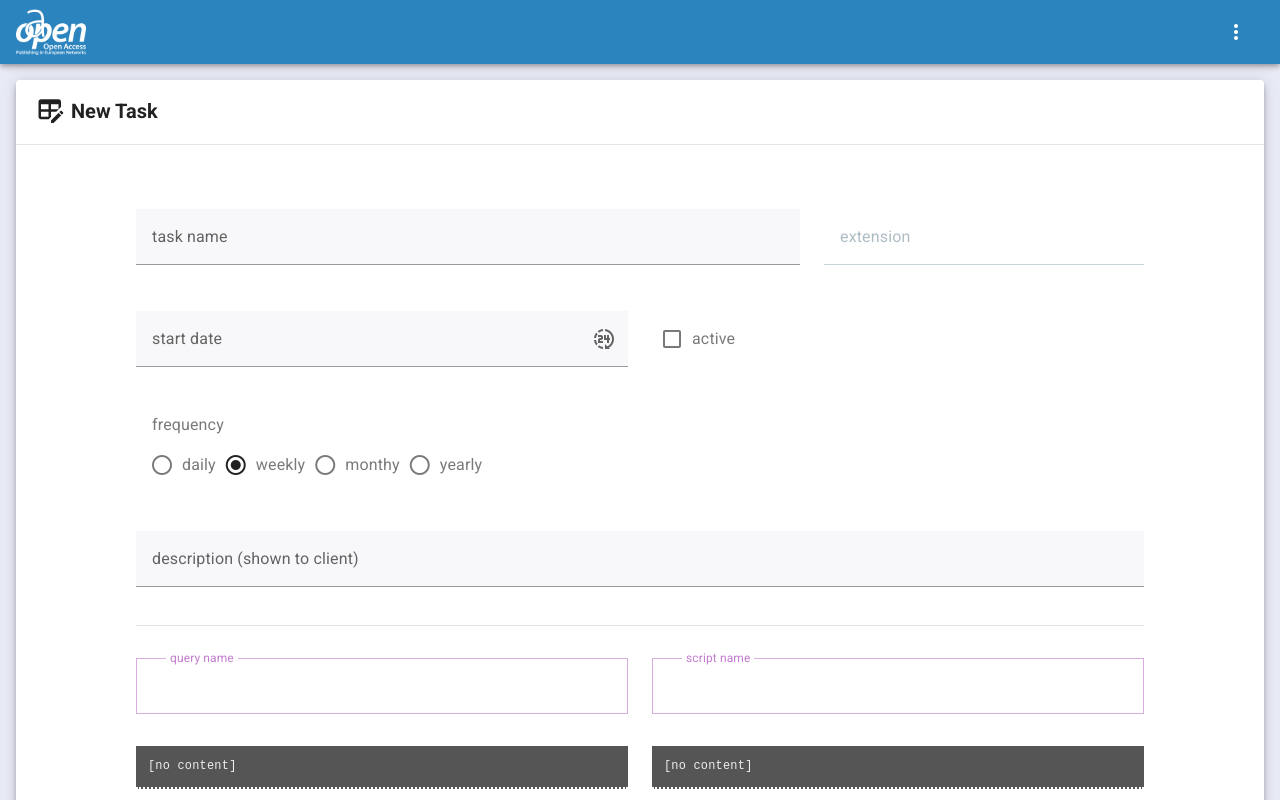
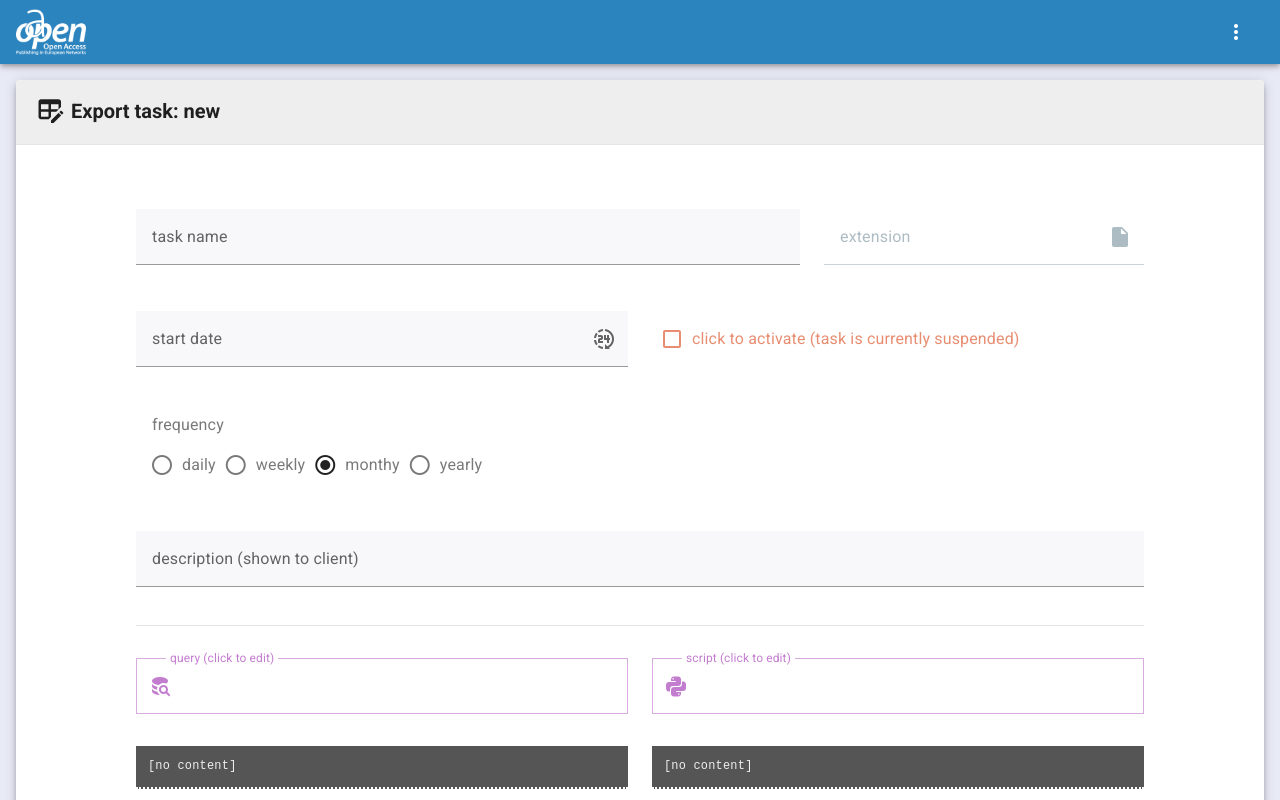
Before and after one commit to trilobiet/oapenmemomanager, a Vue app in the folder src/frontend/: page /task/new/1 in a window 1280 px wide. Shown: the top 800 px of the page. Built offline with nearby package versions, Linux system fonts and the light colour scheme.

Commit message:
Runlog screen

```diff
--- a/src/frontend/src/globalFunctions.js
+++ b/src/frontend/src/globalFunctions.js
@@ -72,6 +72,26 @@ export const globalfunctions = {
 		const offset = today.getTimezoneOffset()
 		let tomorrow = new Date(today.getTime() - offset*60*1000 + 24*60*60*1000)
 		return tomorrow.toISOString().split('T')[0]
-	}
+	},
+
+	extensionIcon(ext) {
+
+		if(ext) {
+
+			switch(ext.toLowerCase()) {
+				case "xml":
+				case "onix":
+				case "marcxml": return "mdi-xml"
+				case "rss": return "mdi-rss"
+				case "xls":
+				case "xlsm": return "mdi-microsoft-excel"
+				case "tsv":
+				case "csv": return "mdi-file-delimited"
+				case "htm":
+				case "html": return "mdi-file-code"
+				default: return "mdi-file"
+			}
+		} else return "mdi-file"
+	},
 
 }
--- a/src/frontend/src/main.js
+++ b/src/frontend/src/main.js
@@ -23,7 +23,7 @@ const myLightTheme = {
 		surface: '#FFFFFF',
 		primary: '#9C27B0',
 		'primary-darken-1': '#3700B3',
-		secondary: '#03DAC6',
+		secondary: '#ddd',
 		'secondary-darken-1': '#018786',
 		error: '#B00020',
 		info: '#2196F3',
--- a/src/frontend/src/views/Home.vue
+++ b/src/frontend/src/views/Home.vue
@@ -11,7 +11,7 @@
 
       <v-card class="elevation-5">
 
-        <v-toolbar color="transparent" >
+        <v-toolbar>
 
           <v-toolbar-title class="font-weight-bold">
             <v-icon>mdi-account-group</v-icon> Clients
--- a/src/frontend/src/views/forms/ClientForm.vue
+++ b/src/frontend/src/views/forms/ClientForm.vue
@@ -12,7 +12,7 @@
 
       <v-card class="elevation-5" >
 
-          <v-toolbar color="transparent" >
+          <v-toolbar>
             <v-toolbar-title class="font-weight-bold">
               <v-icon>mdi-square-edit-outline</v-icon> {{ title }}
             </v-toolbar-title>
--- a/src/frontend/src/views/forms/TaskForm.vue
+++ b/src/frontend/src/views/forms/TaskForm.vue
@@ -12,9 +12,9 @@
 
         <v-card class="elevation-5" >
 
-            <v-toolbar color="transparent" >
+            <v-toolbar>
               <v-toolbar-title class="font-weight-bold">
-                <v-icon>mdi-table-edit</v-icon> {{ isNew? "New Task" : title }}
+                <v-icon>mdi-table-edit</v-icon> Export task: {{ isNew? "new" : title }}
               </v-toolbar-title>
             </v-toolbar>
 
@@ -50,7 +50,8 @@
                   <v-text-field label="task name" v-model="task.fileName" :rules="validation.fileName" clearable/>
                 </v-col>
                 <v-col cols="12" sm="4">
-                  <v-text-field label="extension" v-model="task.extension" readonly bg-color="transparent" class="text-blue-grey-lighten-1" />
+                  <v-text-field label="extension" v-model="task.extension" readonly bg-color="transparent" class="text-blue-grey-lighten-1"
+                   :append-inner-icon="$func.extensionIcon(this.task.extension)"/>
                 </v-col>
               </v-row>
 
@@ -61,7 +62,8 @@
                    hint="Format: yyyy-mm-dd (e.g. 2023-12-31)" />
                 </v-col>
                 <v-col cols="12" sm="6">
-                  <v-checkbox v-model="task.active" label="active" :color="task.active?'green':null"/>
+                  <v-checkbox v-model="task.active" :label="task.active? 'active':'click to activate (task is currently suspended)'"
+                    :class="task.active?'text-green':'text-deep-orange-darken-3'" />
                 </v-col>
               </v-row>
 
@@ -87,9 +89,9 @@
               <v-row>
                 <v-col cols="12" sm="6">
 
-                  <v-text-field bg-color="transparent" class="text-primary" @focus="isEditorOpen=true"
-                    label="query name" readonly v-model="task.script.query.name" :rules="validation.queryName"
-                    variant="outlined" persistent-placeholder />
+                  <v-text-field bg-color="transparent" class="text-primary oapen-readonly-name" @focus="showEditorSql()"
+                    label="query (click to edit)" readonly v-model="task.script.query.name" :rules="validation.queryName"
+                    variant="outlined" persistent-placeholder prepend-inner-icon="mdi-database-search"/>
 
                   <div v-if="task.script.query.body" id="oapen-query-preview">{{task.script.query.body}}</div>
                   <div v-else id="oapen-query-preview">[no content]</div>
@@ -97,9 +99,9 @@
                 </v-col>
                 <v-col cols="12" sm="6">
 
-                  <v-text-field bg-color="transparent" class="text-primary" @focus="isEditorOpen=true"
-                    label="script name" readonly v-model="task.script.name" :rules="validation.scriptName"
-                    variant="outlined" persistent-placeholder />
+                  <v-text-field bg-color="transparent" class="text-primary oapen-readonly-name" @focus="showEditorPython()"
+                    label="script (click to edit)" readonly v-model="task.script.name" :rules="validation.scriptName"
+                    variant="outlined" persistent-placeholder prepend-inner-icon="mdi-language-python" />
 
                   <div v-if="task.script.body" id="oapen-script-preview">{{task.script.body}}</div>
                   <div v-else id="oapen-script-preview">[no content]</div>
@@ -107,39 +109,44 @@
                 </v-col>
               </v-row>
 
-              <v-dialog fullscreen v-model="isEditorOpen">
-
-                <template v-slot:activator="{ props }">
-                  <v-row>
-                    <v-col cols="12" sm="6">
-                      <v-btn v-bind="props" text="Query editor" class="bg-primary"> </v-btn>
-                    </v-col>
-                    <v-col cols="12" sm="6">
-                      <v-btn v-bind="props" text="Script editor" class="bg-primary"> </v-btn>
-                    </v-col>
-                  </v-row>
-                </template>
-
-                <template v-slot:default="{ isActive }">
+              <v-dialog fullscreen v-model="isEditor">
 
                 <v-card>
 
-                    <v-card-title v-if="!isHideLeft">
+                  <v-card-title v-if="isEditorSql">
+                    <v-container fluid >
+                      <v-row>
+                        <v-col>
+                          <v-icon icon="mdi-database-search"/>
                           {{  'SQL Editor: ' + (!task.script.query.name? 'new' : task.script.query.name) }}
-                      <v-btn @click="isHideLeft = !isHideLeft">switch to Python view</v-btn>
+                        </v-col>
+                        <v-col class="text-right">
+                          <v-btn @click="showEditorPython()" class="bg-primary">switch to Python view</v-btn>
+                        </v-col>
+                      </v-row>
+                    </v-container>
                   </v-card-title>
 
-                    <v-card-title v-if="isHideLeft">
+                  <v-card-title v-if="isEditorPython">
+                    <v-container fluid >
+                      <v-row>
+                        <v-col>
+                          <v-icon icon="mdi-language-python"/>
                           {{  'Python Editor: ' + (!task.script.name? 'new' : task.script.name) }}
-                      <v-btn @click="isHideLeft = !isHideLeft">switch to SQL view</v-btn>
+                        </v-col>
+                        <v-col class="text-right">
+                          <v-btn @click="showEditorSql()" class="bg-primary">switch to SQL view</v-btn>
+                        </v-col>
+                      </v-row>
+                    </v-container>
                   </v-card-title>
 
                   <v-card-subtitle>
-                      <v-text-field v-if="!isHideLeft" label="query name" v-model="task.script.query.name" :rules="validation.queryName"/>
-                      <v-text-field v-if="isHideLeft" label="script name" v-model="task.script.name" :rules="validation.scriptName"/>
+                    <v-text-field v-if="isEditorSql" label="query name" v-model="task.script.query.name" :rules="validation.queryName" focused/>
+                    <v-text-field v-if="isEditorPython" label="script name" v-model="task.script.name" :rules="validation.scriptName" focused/>
                   </v-card-subtitle>
 
-                    <v-card-text :hidden="isHideLeft" >
+                  <v-card-text v-if="isEditorSql" >
 
                     <v-ace-editor
                       v-model:value="task.script.query.body"
@@ -149,7 +156,7 @@
 
                   </v-card-text>
 
-                    <v-card-text :hidden="!isHideLeft">
+                  <v-card-text v-if="isEditorPython">
 
                     <v-ace-editor
                       v-model:value="task.script.body"
@@ -161,13 +168,10 @@
 
                   <v-card-actions>
                     <v-spacer></v-spacer>
-                      <v-btn text="Close Editor" @click=" isActive.value = false"
-                      ></v-btn>
+                    <v-btn text="Close Editor" @click="closeEditors()"></v-btn>
                   </v-card-actions>
 
                 </v-card>
-
-                </template>
 
               </v-dialog>
 
@@ -246,7 +250,6 @@
           isValidForm: false,
           id: null,
           clientid: null,
-          isEditorOpen: false,
           dialogSaved: false,
           dialogError: false,
           dialogErrorDetail: "",
@@ -256,7 +259,9 @@
             { name: 'monthly', value: 'M'},
             { name: 'yearly', value: 'Y'},
           ],
-          isHideLeft: false,
+          isEditor: false,
+          isEditorSql: false,
+          isEditorPython: false,
         }
       },
 
@@ -272,7 +277,7 @@
         else {
           this.isNew = true;
           this.clientid = this.$route.params.clientid;
-          this.task.frequency='W'
+          this.task.frequency='M' // default frequency
         }
 
       },
@@ -303,10 +308,10 @@
               v => this.$func.isValidDate(v) || "Not a valid date"
             ],
             queryName: [
-              v => (v && v.length >= 2) || "Value is required",
+              v => (v && v.length >= 2) || "Query name is required",
             ],
             scriptName: [
-              v => (v && v.length >= 2) || "Value is required",
+              v => (v && v.length >= 2) || "Script name is required",
             ],
           }
         },
@@ -365,15 +370,31 @@
 
         alertErrorDetail() {
           alert(JSON.stringify(this.dialogErrorDetail))
-        }
-
         },
 
+        showEditorSql() {
+          this.isEditorPython = false;
+          this.isEditorSql = true;
+          this.isEditor = true;
+        },
+
+        showEditorPython() {
+          this.isEditorPython = true;
+          this.isEditorSql = false;
+          this.isEditor = true;
+        },
+
+        closeEditors() {
+          this.isEditor = false;
+        },
+
+      }
     }
 
   </script>
 
-  <style scoped>
+  <!-- do not use 'scoped' here (cascading will fail) -->
+  <style>
 
     #oapen-query-preview, #oapen-script-preview {
 
@@ -391,6 +412,9 @@
       color: #eee;
     }
 
+    .oapen-readonly-name input {
+      cursor: pointer !important;
+    }
 
 
   </style>
```
Also changed, not shown: src/frontend/src/views/RunLog.vue (added, +67 -0 lines), src/frontend/src/views/forms/Client.vue (+20 -1 lines). Lines whose indentation alone changed are shown as unchanged.
